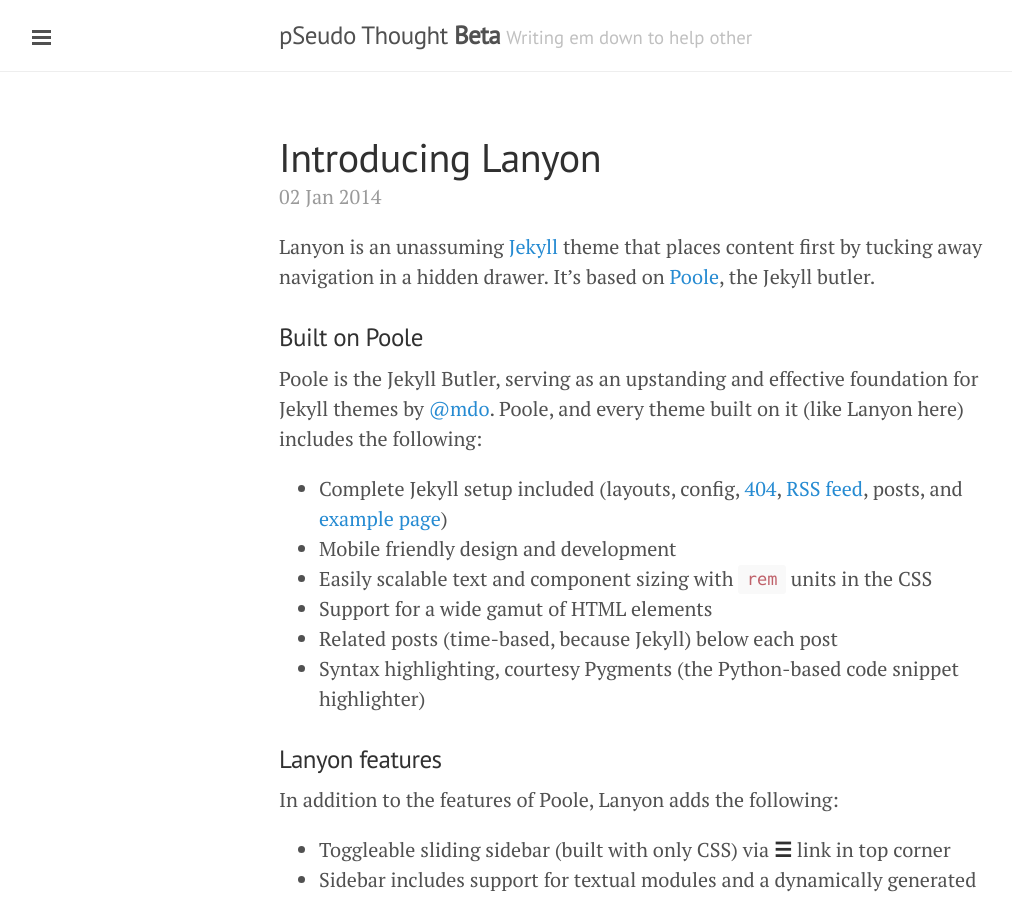
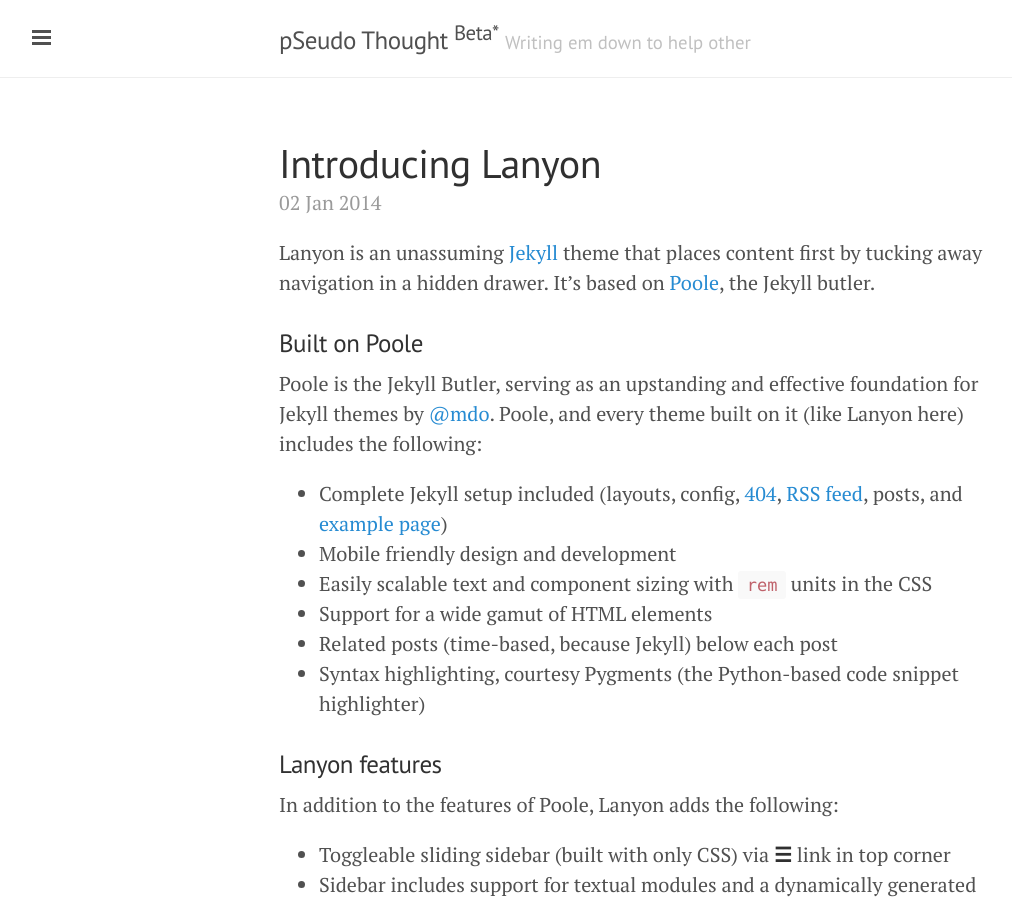
Before and after one commit to DharmeshPandav/dharmeshpandav.github.io, a Jekyll site: the page built from index.html, in a window 1280 px wide and 900 px high. Shown: the whole window, without its empty margins (1-1013 px from the left). Built offline with Jekyll 4.4.1, drawn with Linux system fonts in a browser that asks for light colours; Markdown is read by kramdown in place of the engine named in the settings; the list of posts is cut into pages by our own code.

```diff
--- a/_config.yml
+++ b/_config.yml
@@ -6,7 +6,7 @@ pygments:         true
 permalink:        pretty
 
 # Setup
-title:            pSeudo Thought <strong>Beta</strong>
+title:            pSeudo Thought <sup>Beta*</sup>
 tagline:          'Writing em down to help other '
 description:      'A silly attempt to mirror my thought on papper from so called brain'
 url:              http://dharmeshpandav.github.io/
```
